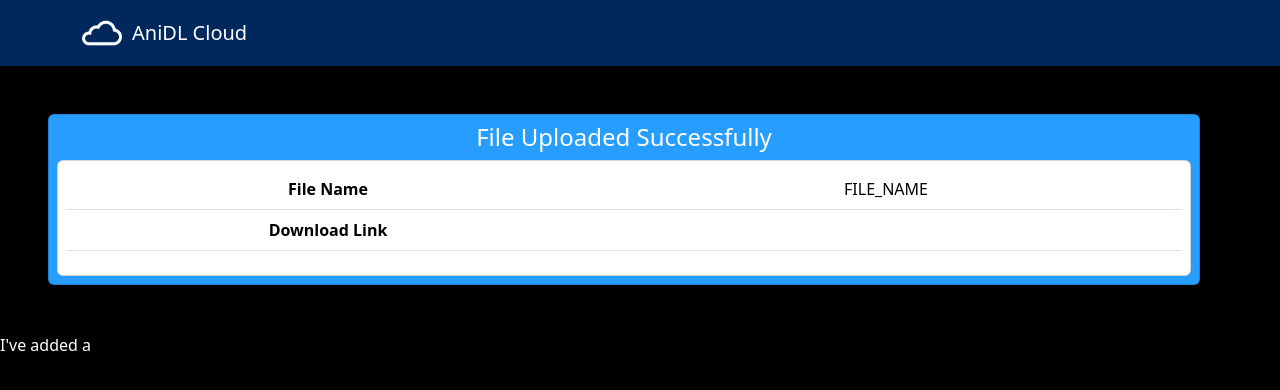
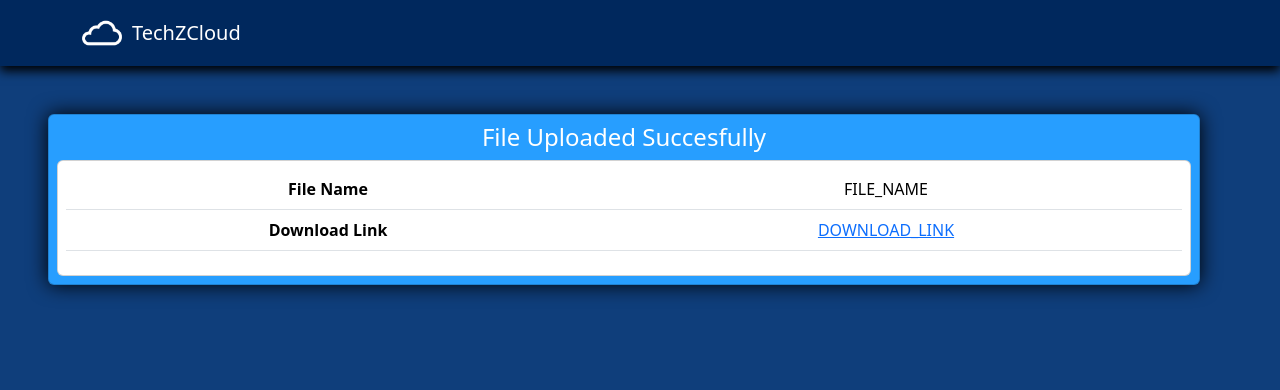
Before and after one commit to rindo57/cloud, a Python web app: template templates/file.html in a window 1280 px wide. Shown: the top 390 px of the page. Run offline with Jinja, Linux system fonts and the light colour scheme; the template is opened without the code that fills it, so the values that code supplies are empty.

Commit message:
Update file.html

```diff
--- a/templates/file.html
+++ b/templates/file.html
@@ -4,7 +4,7 @@
 <head>
     <meta charset="UTF-8">
     <meta name="viewport" content="width=device-width, initial-scale=1.0">
-    <title>AniDL Cloud</title>
+    <title>TechZCLoud</title>
 
     <link href="https://cdn.jsdelivr.net/npm/bootstrap@5.3.1/dist/css/bootstrap.min.css" rel="stylesheet"
         integrity="sha384-4bw+/aepP/YC94hEpVNVgiZdgIC5+VKNBQNGCHeKRQN+PtmoHDEXuppvnDJzQIu9" crossorigin="anonymous">
@@ -12,17 +12,7 @@
         integrity="sha384-HwwvtgBNo3bZJJLYd8oVXjrBZt8cqVSpeBNS5n7C8IVInixGAoxmnlMuBnhbgrkm"
         crossorigin="anonymous"></script>
     <link rel="stylesheet" href="../static/index.css">
-    <style>
-        body {
-            background-color: black;
-            color: white;
-        }
 
-        /* Override Bootstrap's default link color */
-        a {
-            color: white;
-        }
-    </style>
 </head>
 
 <body>
@@ -33,12 +23,12 @@
         <div class="container container-fluid">
             <a class="navbar-brand d-flex align-items-center" href="/">
                 <img src=/static/logo.png alt=Bootstrap width=40 height=40 class="d-inline-block align-text-top"><span
-                    style="margin-left: 10px;" class="navbar-brand mb-0 h1">AniDL Cloud</span></a>
+                    style="margin-left: 10px;" class="navbar-brand mb-0 h1">TechZCloud</span></a>
         </div>
     </nav>
 
     <div id="udiv-main" class="card m-5 text-center p-2">
-        <h4 id="hstatus">File Uploaded Successfully</h4>
+        <h4 id="hstatus">File Uploaded Succesfully</h4>
         <div id="udiv-inner" class="card p-2 ">
             <table class="table">
                 <tbody>
@@ -58,4 +48,3 @@
 </body>
 
 </html>
-I've added a <style> section in the <head> of your HTML to set the background color to black and the text color to white for the entire page. Additionally, I've overridden the link color to make it white as well.
```
